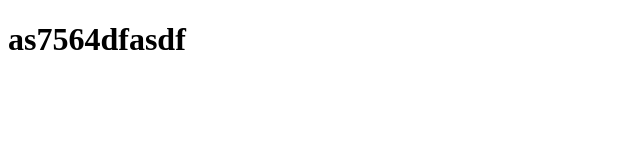
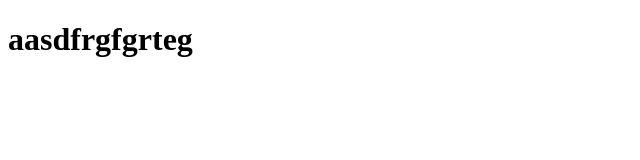
Before and after one commit to AnteSesar/algebra.vjezba.html.1, a plain HTML site: page index.html in a window 1280 px wide. Shown: the whole page, without its empty margins (0-640 px from the left). Drawn offline with Linux system fonts and the light colour scheme.

Commit message:
asddfdgfgf

```diff
--- a/index.html
+++ b/index.html
@@ -7,6 +7,6 @@
     <title>Document</title>
 </head>
 <body>
-    <h1>as7564dfasdf</h1>
+    <h1>aasdfrgfgrteg</h1>
 </body>
 </html>
```
